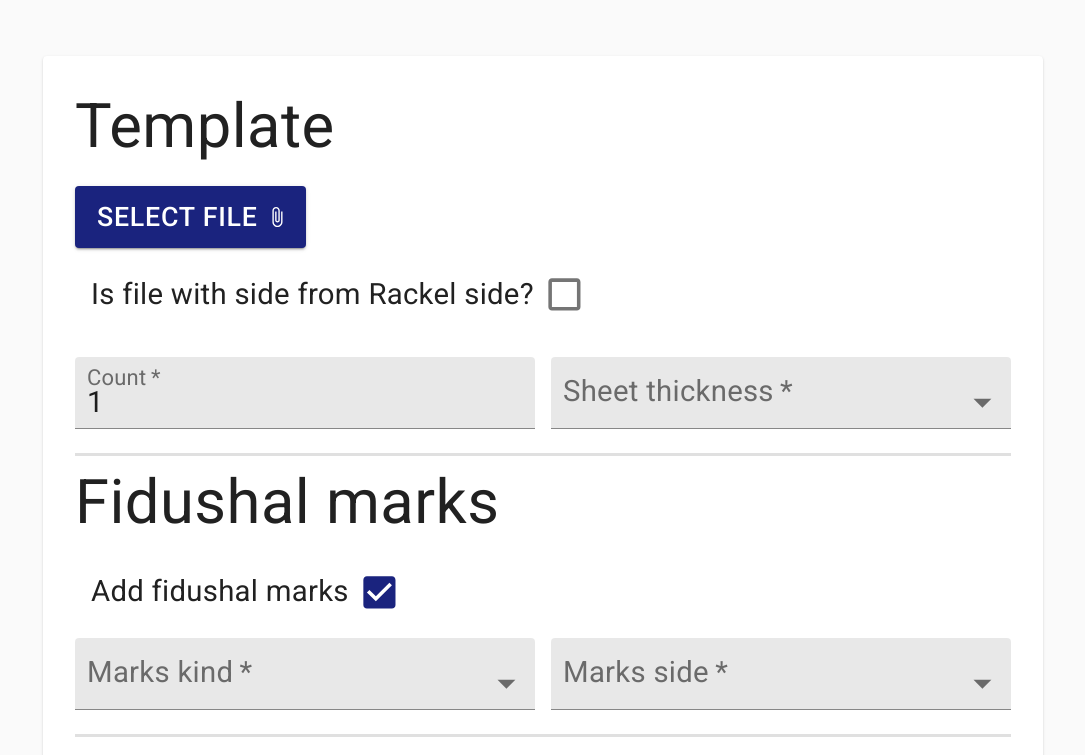
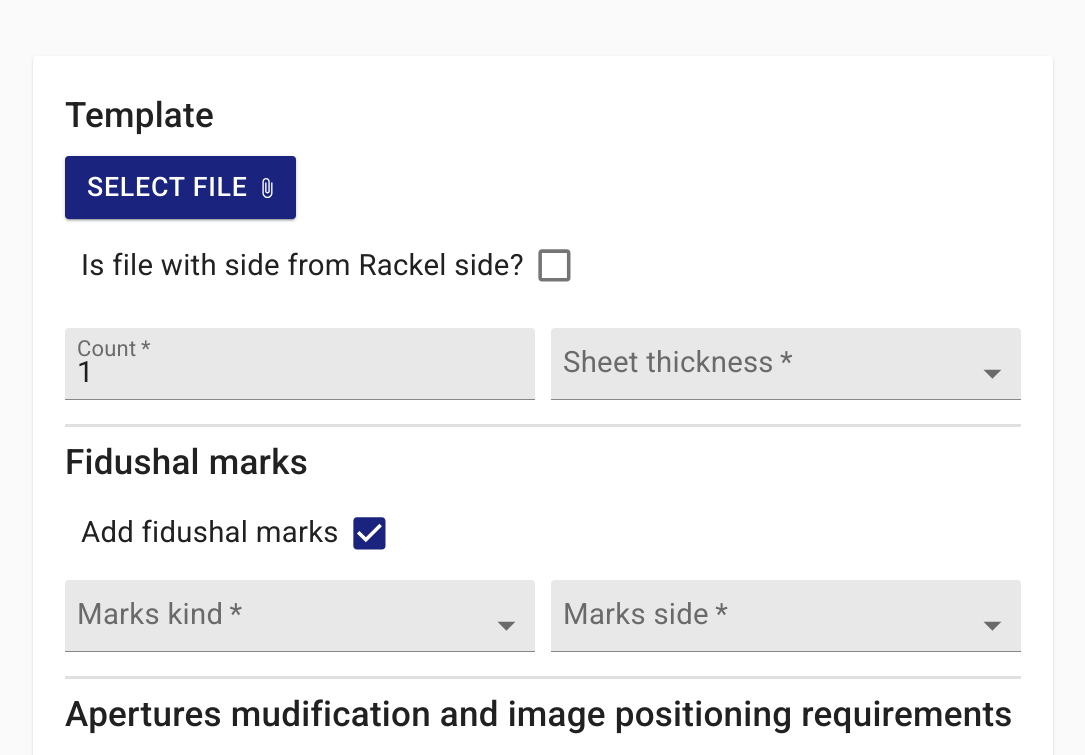
Before and after one commit to IVAS-TECH/front-end, a React (Create React App) app: page / in a window 1280 px wide. Shown: the top 755 px of the page, without its empty margins (97-1182 px from the left). Built offline with nearby package versions, Linux system fonts and the light colour scheme.

Commit message:
changing sizes

```diff
--- a/src/component/SectionTitle.tsx
+++ b/src/component/SectionTitle.tsx
@@ -7,7 +7,7 @@ interface SectionTitleProps {
 
 const SectionTitle: React.FC<SectionTitleProps> = ({ title }) => (
     <Typography
-        variant="h4"
+        variant="h6"
         align="left"
         gutterBottom
         color="textPrimary" >
--- a/src/component/form/stencilForm/Main.tsx
+++ b/src/component/form/stencilForm/Main.tsx
@@ -3,7 +3,7 @@ import { makeStyles } from '@material-ui/core/styles';
 import Paper from '@material-ui/core/Paper';
 import Form from './Form';
 
-const width = 1000;
+const width = 1020;
 
 const useStyles = makeStyles(theme => ({
     layout: {
```
